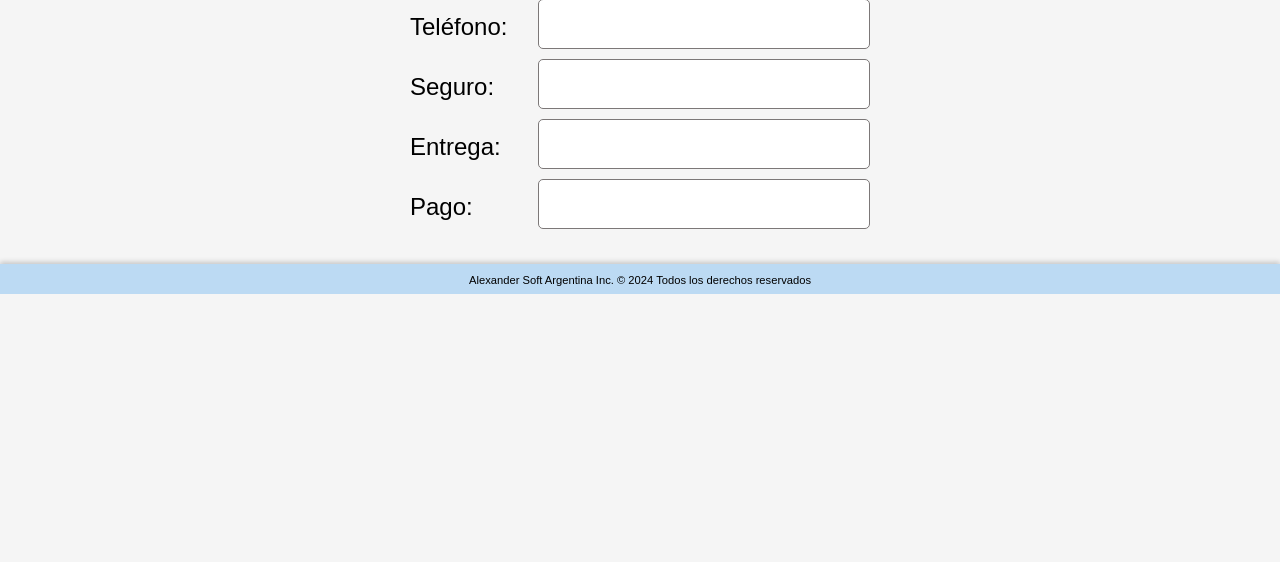
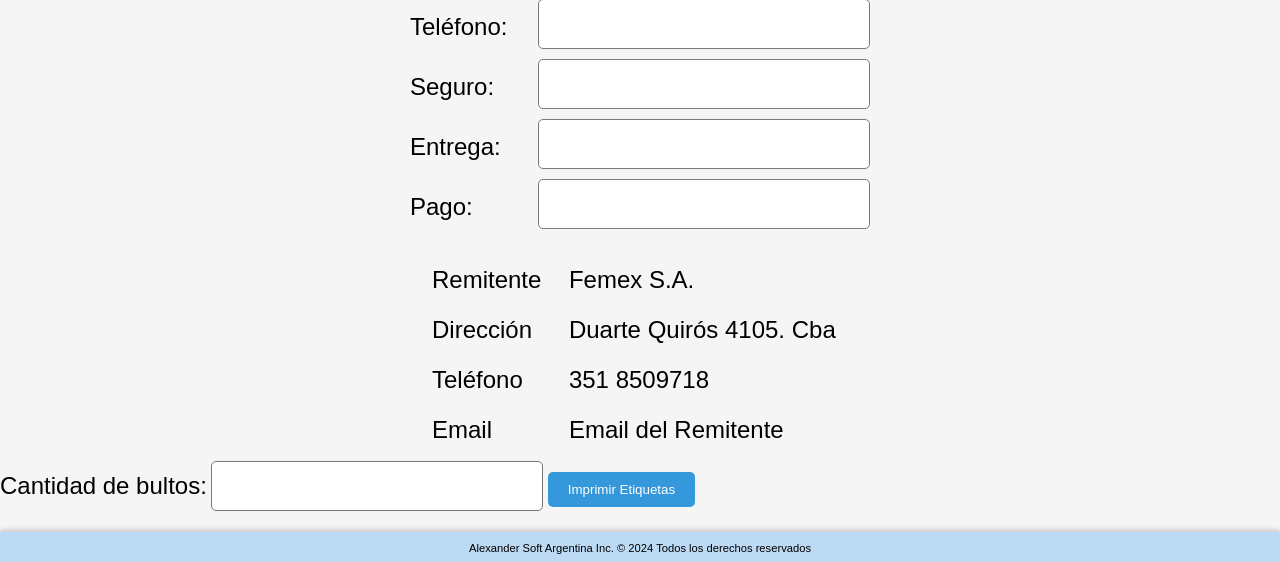
Before and after one commit to AleMazzaforte/SistemaRMA, a Node server app: page /imprimirEtiqueta in a window 1280 px wide. Shown: the part 687-1249 px from the top of the page. Before the commit the page ends 981 px from the top, so only its background shows below. Run offline with Node 20, Linux system fonts and the light colour scheme; the visitor is signed in with stand-in values (Sample User, id 1); data that the repository does not hold is empty.

Commit message:
Commit 27
Etiquetas de impresionm

```diff
--- a/controladores/etiquetasController.js
+++ b/controladores/etiquetasController.js
@@ -21,7 +21,7 @@ module.exports = {
                 // Consulta para obtener los r_m_a asociados al cliente
                 const [rmas] = await connection.query('SELECT * FROM r_m_a WHERE idCliente = ?', [cliente.id]);
                 // Cambié el campo a idCliente para mayor claridad
-                console.log('rmas', rmas); // Verificación de la columna nEgreso en el array de resultados
+
                 const tieneRMA = rmas.some(rma => !rma.nEgreso);
                 if (tieneRMA) {
                     res.json({ alerta: `El cliente ${cliente.nombre} tiene RMA`, cliente });
--- a/public/css/estilosEtiquetas.css
+++ b/public/css/estilosEtiquetas.css
@@ -83,3 +83,59 @@ button:hover {
 #datosCliente label, #datosCliente input {
     grid-column: span 1;
 }
+
+#remitente {
+    width: 450px;
+    margin: 0px auto;
+    padding: 5px;
+    font-size: 1.5rem;
+    font-family: Arial, sans-serif;
+}
+
+#remitente th, #remitente td {
+    padding: 10px;
+    text-align: left;
+
+}
+
+#remitente th {
+
+    font-weight: normal;
+    color: black;
+}
+
+#remitente td {
+    font-weight: normal
+}
+
+
+/* Estilos para la impresión de etiquetas */
+@media print {
+    body {
+        margin: 0;
+        padding: 0;
+    }
+
+    #etiquetasContainer {
+        width: 10cm;
+        height: 19cm;
+        margin-top: 4cm; /* Margen superior de 4 cm */
+    }
+
+    .etiqueta {
+        width: 10cm;
+        height: 15cm; /* Área de impresión de la etiqueta */
+        page-break-after: always; /* Asegura que cada etiqueta esté en su propia página */
+        display: flex;
+        flex-direction: column;
+        justify-content: space-between;
+        border: 1px solid var(--bordesInput);
+        padding: 1cm;
+        box-sizing: border-box;
+    }
+
+    .pieEtiqueta {
+        text-align: center;
+        font-weight: bold;
+    }
+}
--- a/public/js/imprimirEtiquetas.js
+++ b/public/js/imprimirEtiquetas.js
@@ -1,7 +1,84 @@
-const rutaActual = window.location.pathname;
+document.addEventListener('DOMContentLoaded', () => {
+    const btnImprimir = document.getElementById('botonImprimir');
+    const etiquetasContainer = document.getElementById('etiquetasContainer');
+    const formCliente = document.getElementById('formCliente');
+    const formBultos = document.getElementById('formBultos');
+    const datosCliente = document.getElementById('datosCliente');
+    const remitenteTable = document.getElementById('remitente');
+    const header = document.querySelector('.header');
+    const footer = document.getElementById('footer');
+    const h1= document.getElementById('h1');
 
-if (rutaActual == '/imprimirEtiqueta') {
-    document.getElementById('tituloImprimir').style.display = 'block'
-    document.getElementById('tituloCargar').style.display = 'none'
 
-}
+    btnImprimir.addEventListener('click', () => {
+        const cantidadBultos = parseInt(document.getElementById('bultos').value);
+        const cliente = {
+            nombre: document.getElementById('nombre').value,
+            cuit: document.getElementById('cuit').value,
+            provincia: document.getElementById('provincia').value,
+            ciudad: document.getElementById('ciudad').value,
+            direccion: document.getElementById('direccion').value,
+            telefono: document.getElementById('telefono').value,
+            seguro: document.getElementById('seguro').value,
+            condicionDeEntrega: document.getElementById('entrega').value,
+            condicionDePago: document.getElementById('pago').value
+        };
+        const remitente = {
+            nombre: document.getElementById('remitenteNombre').textContent,
+            direccion: document.getElementById('remitenteDireccion').textContent,
+            telefono: document.getElementById('remitenteTelefono').textContent,
+            email: document.getElementById('remitenteEmail').textContent
+        };
+        generarEtiquetas(cliente, remitente, cantidadBultos);
+
+        // Ocultar elementos no deseados para imprimir
+        formCliente.style.display = 'none';
+        formBultos.style.display = 'none';
+        datosCliente.style.display = 'none';
+        footer.style.display = 'none';
+        header.style.display = 'none';
+        h1.style.display = 'none';
+
+        // Mostrar el contenedor de etiquetas
+        etiquetasContainer.classList.remove('hidden');
+
+        // Esperar un momento para asegurar que los estilos se apliquen antes de imprimir
+        setTimeout(() => {
+            window.print();
+
+            // Restaurar la visibilidad de los elementos ocultos después de imprimir
+            formCliente.style.display = '';
+            formBultos.style.display = '';
+            datosCliente.style.display = '';
+
+            // Ocultar nuevamente el contenedor de etiquetas
+            etiquetasContainer.classList.add('hidden');
+        }, 1000);
+    });
+
+    function generarEtiquetas(cliente, remitente, cantidadBultos) {
+        etiquetasContainer.innerHTML = ''; // Limpiar etiquetas anteriores
+        for (let i = 1; i <= cantidadBultos; i++) {
+            const etiqueta = document.createElement('div');
+            etiqueta.classList.add('etiqueta');
+            etiqueta.innerHTML = `
+                <div>Cliente: <strong>${cliente.nombre}</strong></div>
+                <div>CUIT: <strong>${cliente.cuit}</strong></div>
+                <div>Provincia: <strong>${cliente.provincia}</strong></div>
+                <div>Ciudad: <strong>${cliente.ciudad}</strong></div>
+                <div>Dirección: <strong>${cliente.direccion}</strong></div>
+                <div>Teléfono: <strong>${cliente.telefono}</strong></div>
+                <div>Seguro: <strong>${cliente.seguro}</strong></div>
+                <div>Entrega: <strong>${cliente.condicionDeEntrega}</strong></div>
+                <div>Pago: <strong>${cliente.condicionDePago}</strong></div>
+
+                <div>Remitente: <strong>${remitente.nombre}</strong></div>
+                <div>Dirección: <strong>${remitente.direccion}</strong></div>
+                <div>Teléfono: <strong>${remitente.telefono}</strong></div>
+                <div>Email: <strong>${remitente.email}</strong></div>
+                <div class="pieEtiqueta">BULTOS <strong>${i}</strong> de <strong>${cantidadBultos}</strong></div>
+            `;
+            etiquetasContainer.appendChild(etiqueta);
+        }
+    }
+});
--- a/public/js/listarClientesEtiquetas.js
+++ b/public/js/listarClientesEtiquetas.js
@@ -55,7 +55,7 @@ document.addEventListener('DOMContentLoaded', () => {
             });
 
             const data = await response.json();
-            console.log('data', data)
+
             if (data.alerta) {
                 alert(data.alerta);
             }
--- a/src/views/imprimirEtiqueta.ejs
+++ b/src/views/imprimirEtiqueta.ejs
@@ -4,7 +4,7 @@
 </head>
 <body>
     <%- include('partials/header') %>
-    <h1>Imprimir etiquetas</h1>
+    <h1 id="h1">Imprimir etiquetas</h1>
 
     <form id="formCliente">
         <label for="nombre">Nombre:</label>
@@ -38,7 +38,34 @@
         <input type="text" name="pago" id="pago">
     </div>
 
+    <table id="remitente">
+        <tr>
+            <th>Remitente</th>
+            <td id="remitenteNombre">Femex S.A.</td>
+        </tr>
+        <tr>
+            <th>Dirección</th>
+            <td id="remitenteDireccion">Duarte Quirós 4105. Cba</td>
+        </tr>
+        <tr>
+            <th>Teléfono</th>
+                <td id="remitenteTelefono">351 8509718</td>
+        </tr>
+        <tr>
+            <th>Email</th>
+            <td id="remitenteEmail">Email del Remitente</td>
+        </tr>
+    </table>
+    <form id="formBultos">
+        <label for="bultos">Cantidad de bultos:</label>
+        <input type="number" id="bultos" name="bultos" min="1" required>
+        <button type="button" id="botonImprimir">Imprimir Etiquetas</button>
+    </form>
+
+    <div id="etiquetasContainer" class="hidden"> </div>
+
     <%- include('partials/footer') %>
     <script src="./js/listarClientesEtiquetas.js"></script>
+    <script src="./js/imprimirEtiquetas.js"></script>
 </body>
 </html>
--- a/src/views/partials/footer.ejs
+++ b/src/views/partials/footer.ejs
@@ -1,3 +1,3 @@
-<footer>
+<footer id="footer">
     <p>Alexander Soft Argentina Inc. &#169; 2024 Todos los derechos reservados</p>
 </footer>
```
